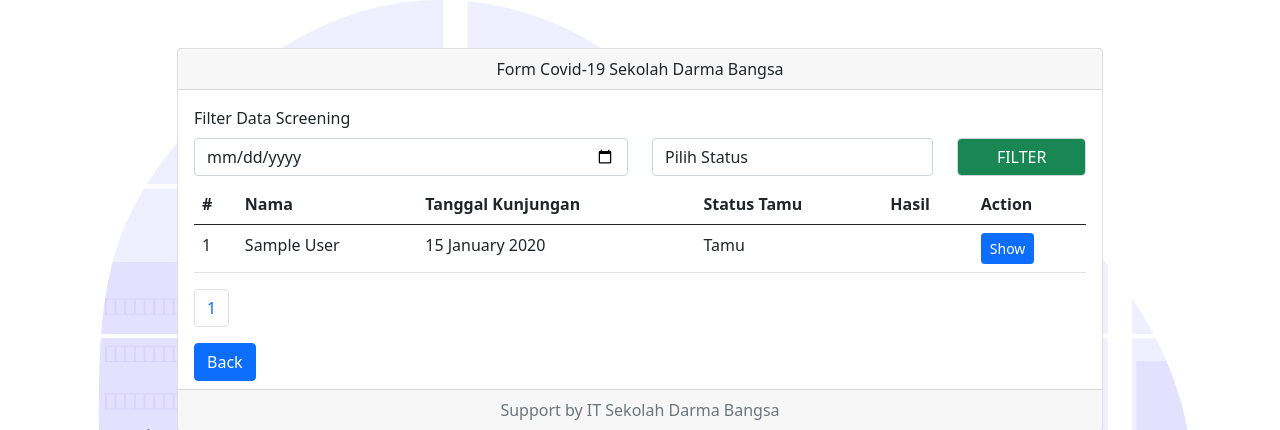
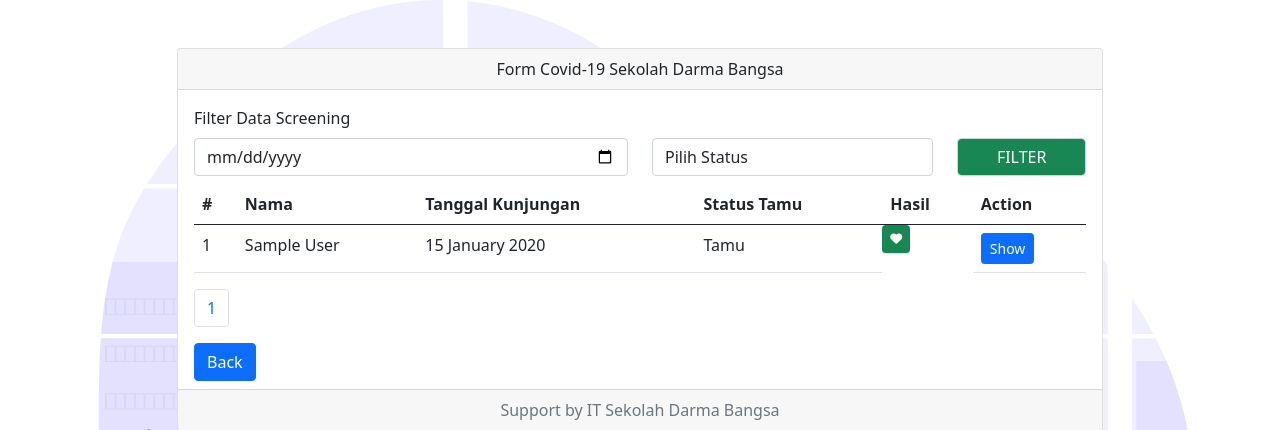
Before and after one commit to mdrdani/ScreeningSDB, a PHP site: page /list-user.php in a window 1280 px wide. Shown: the top 430 px of the page. Run offline with PHP 8.4, Linux system fonts and the light colour scheme; tables that the repository leaves empty or names only in its code hold one stand-in row (values such as "Sample post"); data that the repository does not hold is empty; some libraries are stand-ins or nearby versions.

Commit message:
Add Column Data list user v.2

```diff
--- a/list-user.php
+++ b/list-user.php
@@ -151,10 +151,10 @@
                                                         echo "<td>". date("d F Y",strtotime($user['tanggal']))."</td>";
                                                         echo "<td>".$user['status_tamu']."</td>";
                                                         if ($user['pertanyaan_1'] === 'Ya' || $user['pertanyaan_2'] === 'Ya' || $user['pertanyaan_3'] === 'Ya' || $user['pertanyaan_5'] === 'Ya') {
-                                                            echo "<td class='badge bg-danger'>Tidak</td>";
+                                                            echo "<td class='badge bg-danger'><i class='fas fa-exclamation-triangle'></i></td>";
                                                         }
                                                         else {
-                                                            echo "<td></td>";
+                                                            echo "<td class='badge bg-success'><i class='fas fa-heart'></i></td>";
                                                         }
                                                         echo "<td>"."<a href='proses_print.php?id=$user[id]' class='btn btn-primary btn-sm' target='blank_'>Show</a>"."</td>";
                                                     echo "</tr>";
@@ -175,7 +175,7 @@
                                                     echo "<td class='badge bg-danger'><i class='fas fa-exclamation-triangle'></i></td>";
                                                 }
                                                 else {
-                                                    echo "<td></td>";
+                                                    echo "<td class='badge bg-success'><i class='fas fa-heart'></i></td>";
                                                 }
                                                 echo "<td>"."<a href='proses_print.php?id=$user[id]' class='btn btn-primary btn-sm' target='blank_'>Show</a>"."</td>";
                                             echo "</tr>";
```
